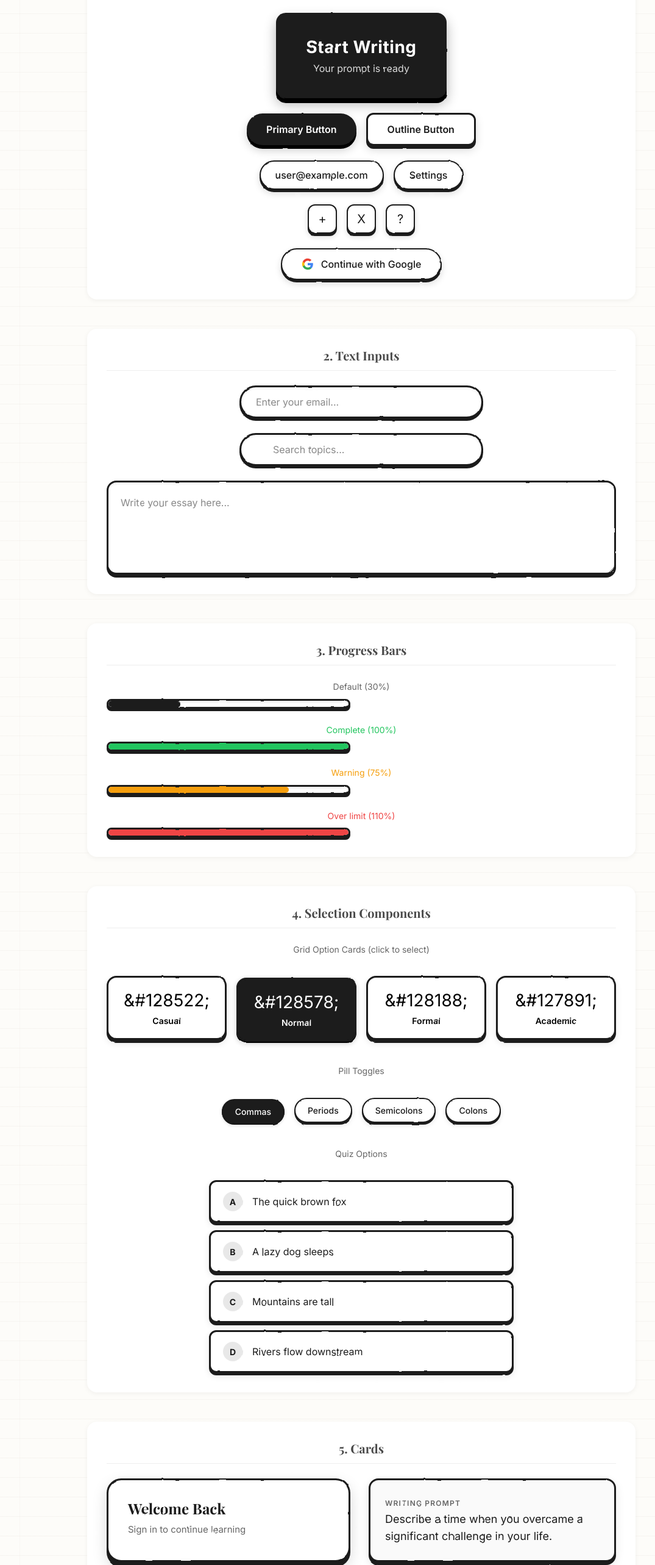
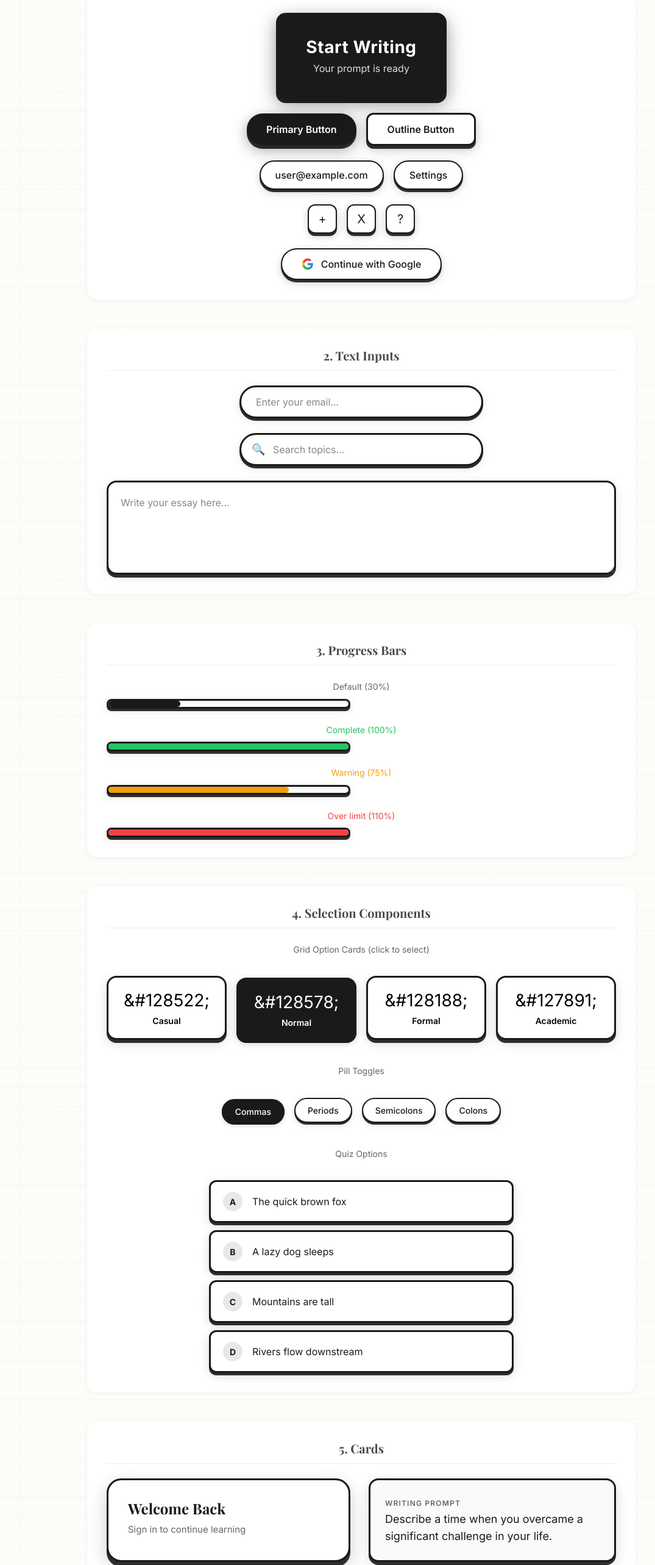
Before and after one commit to jacobkuchinsky-afk/BananaWrite, a Next.js app: page /test in a window 1280 px wide. Shown: the part 234-2800 px from the top of the page at 61% size, without its empty margins (47-1122 px from the left). Built offline with nearby package versions, Linux system fonts and the light colour scheme; no server answers; a web font is replaced by a local one.

Commit message:
Fix text distortion and add softer blurry shadows to UI components

```diff
--- a/components/UITesting/UITesting.module.css
+++ b/components/UITesting/UITesting.module.css
@@ -103,9 +103,10 @@
 
 /* ============================================
    1. BUTTON STYLES
+   Soft blurry shadows, no text distortion
    ============================================ */
 
-/* Primary Button - Dark fill with 3D effect */
+/* Primary Button - Dark fill with soft 3D effect */
 .sketchyButtonPrimary {
   display: inline-flex;
   align-items: center;
@@ -122,23 +123,24 @@
   transition: all 0.1s ease;
   border-radius: 50px;
   box-shadow:
-    0 6px 0 0 #000000,
-    0 8px 15px rgba(0, 0, 0, 0.2);
-  filter: url(#sketchy-filter);
+    0 6px 0 0 rgba(0, 0, 0, 0.8),
+    0 6px 20px rgba(0, 0, 0, 0.25),
+    0 10px 30px rgba(0, 0, 0, 0.15);
 }
 
 .sketchyButtonPrimary:hover {
   transform: translateY(-2px);
   box-shadow:
-    0 8px 0 0 #000000,
-    0 10px 20px rgba(0, 0, 0, 0.25);
+    0 8px 0 0 rgba(0, 0, 0, 0.8),
+    0 8px 25px rgba(0, 0, 0, 0.3),
+    0 12px 35px rgba(0, 0, 0, 0.2);
 }
 
 .sketchyButtonPrimary:active {
   transform: translateY(4px);
   box-shadow:
-    0 2px 0 0 #000000,
-    0 3px 8px rgba(0, 0, 0, 0.15);
+    0 2px 0 0 rgba(0, 0, 0, 0.8),
+    0 3px 10px rgba(0, 0, 0, 0.2);
 }
 
 /* Large CTA Button - Like Start Lesson */
@@ -160,23 +162,24 @@
   transition: transform 0.1s ease, box-shadow 0.1s ease;
   border-radius: 16px;
   box-shadow:
-    0 8px 0 0 #000000,
-    0 10px 20px rgba(0, 0, 0, 0.3);
-  filter: url(#sketchy-filter);
+    0 8px 0 0 rgba(0, 0, 0, 0.85),
+    0 8px 25px rgba(0, 0, 0, 0.3),
+    0 15px 40px rgba(0, 0, 0, 0.15);
 }
 
 .sketchyButton:hover {
   transform: translateY(-2px);
   box-shadow:
-    0 10px 0 0 #000000,
-    0 12px 25px rgba(0, 0, 0, 0.35);
+    0 10px 0 0 rgba(0, 0, 0, 0.85),
+    0 10px 30px rgba(0, 0, 0, 0.35),
+    0 18px 45px rgba(0, 0, 0, 0.2);
 }
 
 .sketchyButton:active {
   transform: translateY(6px);
   box-shadow:
-    0 2px 0 0 #000000,
-    0 4px 10px rgba(0, 0, 0, 0.2);
+    0 2px 0 0 rgba(0, 0, 0, 0.85),
+    0 4px 15px rgba(0, 0, 0, 0.25);
 }
 
 .sketchyButtonText {
@@ -191,7 +194,7 @@
   font-weight: 400;
 }
 
-/* Outline Button with 3D effect */
+/* Outline Button with soft 3D effect */
 .sketchyButtonOutline {
   position: relative;
   display: inline-flex;
@@ -208,23 +211,24 @@
   transition: all 0.1s ease;
   border-radius: 12px;
   box-shadow:
-    0 5px 0 0 #1a1a1a,
-    0 7px 15px rgba(0, 0, 0, 0.15);
-  filter: url(#sketchy-filter);
+    0 5px 0 0 rgba(26, 26, 26, 0.9),
+    0 5px 15px rgba(0, 0, 0, 0.15),
+    0 8px 25px rgba(0, 0, 0, 0.1);
 }
 
 .sketchyButtonOutline:hover {
   transform: translateY(-2px);
   box-shadow:
-    0 7px 0 0 #1a1a1a,
-    0 9px 20px rgba(0, 0, 0, 0.2);
+    0 7px 0 0 rgba(26, 26, 26, 0.9),
+    0 7px 20px rgba(0, 0, 0, 0.2),
+    0 10px 30px rgba(0, 0, 0, 0.12);
 }
 
 .sketchyButtonOutline:active {
   transform: translateY(4px);
   box-shadow:
-    0 1px 0 0 #1a1a1a,
-    0 2px 8px rgba(0, 0, 0, 0.1);
+    0 1px 0 0 rgba(26, 26, 26, 0.9),
+    0 2px 10px rgba(0, 0, 0, 0.15);
 }
 
 /* Pill Button - Small settings/email style */
@@ -244,23 +248,24 @@
   transition: all 0.1s ease;
   border-radius: 50px;
   box-shadow:
-    0 4px 0 0 #1a1a1a,
-    0 6px 12px rgba(0, 0, 0, 0.15);
-  filter: url(#sketchy-filter);
+    0 4px 0 0 rgba(26, 26, 26, 0.9),
+    0 4px 12px rgba(0, 0, 0, 0.12),
+    0 6px 20px rgba(0, 0, 0, 0.08);
 }
 
 .sketchyPillButton:hover {
   transform: translateY(-2px);
   box-shadow:
-    0 6px 0 0 #1a1a1a,
-    0 8px 15px rgba(0, 0, 0, 0.2);
+    0 6px 0 0 rgba(26, 26, 26, 0.9),
+    0 6px 15px rgba(0, 0, 0, 0.15),
+    0 8px 25px rgba(0, 0, 0, 0.1);
 }
 
 .sketchyPillButton:active {
   transform: translateY(3px);
   box-shadow:
-    0 1px 0 0 #1a1a1a,
-    0 2px 5px rgba(0, 0, 0, 0.1);
+    0 1px 0 0 rgba(26, 26, 26, 0.9),
+    0 2px 8px rgba(0, 0, 0, 0.12);
 }
 
 /* Icon Button */
@@ -278,23 +283,24 @@
   transition: all 0.1s ease;
   border-radius: 12px;
   box-shadow:
-    0 4px 0 0 #1a1a1a,
-    0 5px 10px rgba(0, 0, 0, 0.15);
-  filter: url(#sketchy-filter);
+    0 4px 0 0 rgba(26, 26, 26, 0.9),
+    0 4px 12px rgba(0, 0, 0, 0.12),
+    0 6px 18px rgba(0, 0, 0, 0.08);
 }
 
 .sketchyIconButton:hover {
   transform: translateY(-2px);
   box-shadow:
-    0 6px 0 0 #1a1a1a,
-    0 7px 12px rgba(0, 0, 0, 0.2);
+    0 6px 0 0 rgba(26, 26, 26, 0.9),
+    0 6px 15px rgba(0, 0, 0, 0.15),
+    0 8px 22px rgba(0, 0, 0, 0.1);
 }
 
 .sketchyIconButton:active {
   transform: translateY(3px);
   box-shadow:
-    0 1px 0 0 #1a1a1a,
-    0 2px 5px rgba(0, 0, 0, 0.1);
+    0 1px 0 0 rgba(26, 26, 26, 0.9),
+    0 2px 8px rgba(0, 0, 0, 0.12);
 }
 
 /* Google Sign-In Button */
@@ -314,23 +320,24 @@
   transition: all 0.1s ease;
   border-radius: 50px;
   box-shadow:
-    0 4px 0 0 #1a1a1a,
-    0 6px 12px rgba(0, 0, 0, 0.15);
-  filter: url(#sketchy-filter);
+    0 4px 0 0 rgba(26, 26, 26, 0.9),
+    0 4px 12px rgba(0, 0, 0, 0.12),
+    0 6px 20px rgba(0, 0, 0, 0.08);
 }
 
 .sketchyGoogleButton:hover {
   transform: translateY(-2px);
   box-shadow:
-    0 6px 0 0 #1a1a1a,
-    0 8px 15px rgba(0, 0, 0, 0.2);
+    0 6px 0 0 rgba(26, 26, 26, 0.9),
+    0 6px 15px rgba(0, 0, 0, 0.15),
+    0 8px 25px rgba(0, 0, 0, 0.1);
 }
 
 .sketchyGoogleButton:active {
   transform: translateY(3px);
   box-shadow:
-    0 1px 0 0 #1a1a1a,
-    0 2px 5px rgba(0, 0, 0, 0.1);
+    0 1px 0 0 rgba(26, 26, 26, 0.9),
+    0 2px 8px rgba(0, 0, 0, 0.12);
 }
 
 .googleIcon {
@@ -340,6 +347,7 @@
 
 /* ============================================
    2. TEXT INPUT STYLES
+   Soft shadows, no text distortion
    ============================================ */
 
 /* Standard Text Input */
@@ -356,9 +364,9 @@
   outline: none;
   transition: all 0.2s ease;
   box-shadow:
-    0 4px 0 0 #1a1a1a,
+    0 4px 0 0 rgba(26, 26, 26, 0.9),
+    0 4px 15px rgba(0, 0, 0, 0.1),
     inset 0 2px 4px rgba(0, 0, 0, 0.05);
-  filter: url(#sketchy-filter);
 }
 
 .sketchyInput::placeholder {
@@ -367,7 +375,8 @@
 
 .sketchyInput:focus {
   box-shadow:
-    0 4px 0 0 #1a1a1a,
+    0 4px 0 0 rgba(26, 26, 26, 0.9),
+    0 4px 15px rgba(0, 0, 0, 0.1),
     inset 0 2px 4px rgba(0, 0, 0, 0.05),
     0 0 0 3px rgba(26, 26, 26, 0.1);
 }
@@ -401,9 +410,9 @@
   outline: none;
   transition: all 0.2s ease;
   box-shadow:
-    0 4px 0 0 #1a1a1a,
+    0 4px 0 0 rgba(26, 26, 26, 0.9),
+    0 4px 15px rgba(0, 0, 0, 0.1),
     inset 0 2px 4px rgba(0, 0, 0, 0.05);
-  filter: url(#sketchy-filter);
 }
 
 .sketchySearchInput::placeholder {
@@ -412,7 +421,8 @@
 
 .sketchySearchInput:focus {
   box-shadow:
-    0 4px 0 0 #1a1a1a,
+    0 4px 0 0 rgba(26, 26, 26, 0.9),
+    0 4px 15px rgba(0, 0, 0, 0.1),
     inset 0 2px 4px rgba(0, 0, 0, 0.05),
     0 0 0 3px rgba(26, 26, 26, 0.1);
 }
@@ -433,9 +443,9 @@
   resize: vertical;
   transition: all 0.2s ease;
   box-shadow:
-    0 5px 0 0 #1a1a1a,
+    0 5px 0 0 rgba(26, 26, 26, 0.9),
+    0 5px 18px rgba(0, 0, 0, 0.1),
     inset 0 2px 4px rgba(0, 0, 0, 0.05);
-  filter: url(#sketchy-filter);
 }
 
 .sketchyTextarea::placeholder {
@@ -444,7 +454,8 @@
 
 .sketchyTextarea:focus {
   box-shadow:
-    0 5px 0 0 #1a1a1a,
+    0 5px 0 0 rgba(26, 26, 26, 0.9),
+    0 5px 18px rgba(0, 0, 0, 0.1),
     inset 0 2px 4px rgba(0, 0, 0, 0.05),
     0 0 0 3px rgba(26, 26, 26, 0.1);
 }
@@ -462,9 +473,9 @@
   border-radius: 50px;
   overflow: hidden;
   box-shadow:
-    0 4px 0 0 #1a1a1a,
+    0 4px 0 0 rgba(26, 26, 26, 0.9),
+    0 4px 15px rgba(0, 0, 0, 0.1),
     inset 0 2px 4px rgba(0, 0, 0, 0.1);
-  filter: url(#sketchy-filter);
 }
 
 .sketchyProgressFill {
@@ -497,6 +508,7 @@
 
 /* ============================================
    4. SELECTION COMPONENTS
+   Soft shadows, no text distortion
    ============================================ */
 
 /* Grid Option Card (like craziness selector) */
@@ -514,16 +526,17 @@
   text-align: center;
   min-height: 100px;
   box-shadow:
-    0 5px 0 0 #1a1a1a,
-    0 6px 12px rgba(0, 0, 0, 0.1);
-  filter: url(#sketchy-filter);
+    0 5px 0 0 rgba(26, 26, 26, 0.9),
+    0 5px 15px rgba(0, 0, 0, 0.1),
+    0 8px 25px rgba(0, 0, 0, 0.05);
 }
 
 .sketchyOptionCard:hover {
   transform: translateY(-2px);
   box-shadow:
-    0 7px 0 0 #1a1a1a,
-    0 8px 15px rgba(0, 0, 0, 0.15);
+    0 7px 0 0 rgba(26, 26, 26, 0.9),
+    0 7px 20px rgba(0, 0, 0, 0.12),
+    0 10px 30px rgba(0, 0, 0, 0.08);
 }
 
 .sketchyOptionCard.selected {
@@ -531,8 +544,8 @@
   color: #ffffff;
   transform: translateY(3px);
   box-shadow:
-    0 2px 0 0 #000000,
-    0 3px 8px rgba(0, 0, 0, 0.2);
+    0 2px 0 0 rgba(0, 0, 0, 0.9),
+    0 3px 12px rgba(0, 0, 0, 0.2);
 }
 
 .sketchyOptionIcon {
@@ -561,16 +574,17 @@
   font-weight: 500;
   transition: all 0.1s ease;
   box-shadow:
-    0 3px 0 0 #1a1a1a,
-    0 4px 8px rgba(0, 0, 0, 0.1);
-  filter: url(#sketchy-filter);
+    0 3px 0 0 rgba(26, 26, 26, 0.9),
+    0 3px 10px rgba(0, 0, 0, 0.08),
+    0 5px 18px rgba(0, 0, 0, 0.05);
 }
 
 .sketchyPillToggle:hover {
   transform: translateY(-1px);
   box-shadow:
-    0 4px 0 0 #1a1a1a,
-    0 5px 10px rgba(0, 0, 0, 0.15);
+    0 4px 0 0 rgba(26, 26, 26, 0.9),
+    0 4px 12px rgba(0, 0, 0, 0.1),
+    0 6px 20px rgba(0, 0, 0, 0.06);
 }
 
 .sketchyPillToggle.selected {
@@ -578,8 +592,8 @@
   color: #ffffff;
   transform: translateY(2px);
   box-shadow:
-    0 1px 0 0 #000000,
-    0 2px 5px rgba(0, 0, 0, 0.15);
+    0 1px 0 0 rgba(0, 0, 0, 0.9),
+    0 2px 8px rgba(0, 0, 0, 0.15);
 }
 
 /* Quiz Option Button */
@@ -599,16 +613,17 @@
   text-align: left;
   transition: all 0.1s ease;
   box-shadow:
-    0 4px 0 0 #1a1a1a,
-    0 5px 12px rgba(0, 0, 0, 0.1);
-  filter: url(#sketchy-filter);
+    0 4px 0 0 rgba(26, 26, 26, 0.9),
+    0 4px 15px rgba(0, 0, 0, 0.1),
+    0 6px 22px rgba(0, 0, 0, 0.05);
 }
 
 .sketchyQuizOption:hover {
   transform: translateY(-2px);
   box-shadow:
-    0 6px 0 0 #1a1a1a,
-    0 7px 15px rgba(0, 0, 0, 0.15);
+    0 6px 0 0 rgba(26, 26, 26, 0.9),
+    0 6px 18px rgba(0, 0, 0, 0.12),
+    0 8px 28px rgba(0, 0, 0, 0.08);
 }
 
 .sketchyQuizOption.selected {
@@ -616,8 +631,8 @@
   color: #ffffff;
   transform: translateY(3px);
   box-shadow:
-    0 1px 0 0 #000000,
-    0 2px 6px rgba(0, 0, 0, 0.2);
+    0 1px 0 0 rgba(0, 0, 0, 0.9),
+    0 2px 10px rgba(0, 0, 0, 0.2);
 }
 
 .sketchyQuizLetter {
@@ -640,6 +655,7 @@
 
 /* ============================================
    5. CARD STYLES
+   Soft shadows, no text distortion
    ============================================ */
 
 /* Auth Card */
@@ -651,9 +667,9 @@
   border-radius: 24px;
   padding: 2rem;
   box-shadow:
-    0 8px 0 0 #1a1a1a,
-    0 10px 25px rgba(0, 0, 0, 0.15);
-  filter: url(#sketchy-filter);
+    0 8px 0 0 rgba(26, 26, 26, 0.9),
+    0 8px 25px rgba(0, 0, 0, 0.12),
+    0 15px 40px rgba(0, 0, 0, 0.08);
 }
 
 /* Content Card (prompt/question style) */
@@ -664,9 +680,9 @@
   border-radius: 16px;
   padding: 1.5rem;
   box-shadow:
-    0 5px 0 0 #1a1a1a,
-    0 6px 15px rgba(0, 0, 0, 0.1);
-  filter: url(#sketchy-filter);
+    0 5px 0 0 rgba(26, 26, 26, 0.9),
+    0 5px 18px rgba(0, 0, 0, 0.1),
+    0 8px 30px rgba(0, 0, 0, 0.05);
 }
 
 .sketchyContentLabel {
@@ -692,9 +708,9 @@
   border-radius: 20px;
   padding: 1.5rem;
   box-shadow:
-    0 5px 0 0 #ca8a04,
-    0 6px 15px rgba(202, 138, 4, 0.2);
-  filter: url(#sketchy-filter);
+    0 5px 0 0 rgba(202, 138, 4, 0.9),
+    0 5px 18px rgba(202, 138, 4, 0.15),
+    0 8px 30px rgba(202, 138, 4, 0.08);
 }
 
 .sketchyFeedbackTitle {
@@ -721,9 +737,9 @@
   border-radius: 20px;
   padding: 1.5rem;
   box-shadow:
-    0 5px 0 0 #16a34a,
-    0 6px 15px rgba(22, 163, 74, 0.2);
-  filter: url(#sketchy-filter);
+    0 5px 0 0 rgba(22, 163, 74, 0.9),
+    0 5px 18px rgba(22, 163, 74, 0.15),
+    0 8px 30px rgba(22, 163, 74, 0.08);
 }
 
 .sketchySuccessTitle {
@@ -744,6 +760,7 @@
 
 /* ============================================
    6. BADGES & PILLS
+   Soft shadows
    ============================================ */
 
 /* Skill Badge */
@@ -757,8 +774,9 @@
   font-size: 0.75rem;
   font-weight: 600;
   color: #1a1a1a;
-  box-shadow: 0 2px 0 0 #1a1a1a;
-  filter: url(#sketchy-filter);
+  box-shadow:
+    0 2px 0 0 rgba(26, 26, 26, 0.9),
+    0 2px 8px rgba(0, 0, 0, 0.1);
 }
 
 /* XP Badge */
@@ -773,8 +791,9 @@
   font-size: 1rem;
   font-weight: 700;
   color: #d97706;
-  box-shadow: 0 3px 0 0 #f59e0b;
-  filter: url(#sketchy-filter);
+  box-shadow:
+    0 3px 0 0 rgba(245, 158, 11, 0.9),
+    0 3px 12px rgba(245, 158, 11, 0.2);
 }
 
 /* Notification Badge */
@@ -791,11 +810,14 @@
   font-size: 0.75rem;
   font-weight: 700;
   color: #ffffff;
-  box-shadow: 0 2px 0 0 #16a34a;
+  box-shadow:
+    0 2px 0 0 rgba(22, 163, 74, 0.9),
+    0 2px 8px rgba(22, 163, 74, 0.3);
 }
 
 /* ============================================
    7. MESSAGE BOXES
+   Soft blurry shadows, no text distortion
    ============================================ */
 
 /* Error Message */
@@ -807,8 +829,10 @@
   border-radius: 12px;
   font-size: 0.9375rem;
   color: #dc2626;
-  box-shadow: 0 4px 0 0 #ef4444;
-  filter: url(#sketchy-filter);
+  box-shadow:
+    0 4px 0 0 rgba(239, 68, 68, 0.85),
+    0 4px 15px rgba(239, 68, 68, 0.2),
+    0 6px 25px rgba(239, 68, 68, 0.1);
 }
 
 /* Success Message */
@@ -820,8 +844,10 @@
   border-radius: 12px;
   font-size: 0.9375rem;
   color: #16a34a;
-  box-shadow: 0 4px 0 0 #22c55e;
-  filter: url(#sketchy-filter);
+  box-shadow:
+    0 4px 0 0 rgba(34, 197, 94, 0.85),
+    0 4px 15px rgba(34, 197, 94, 0.2),
+    0 6px 25px rgba(34, 197, 94, 0.1);
 }
 
 /* Warning Banner */
@@ -833,8 +859,10 @@
   border-radius: 12px;
   font-size: 0.9375rem;
   color: #92400e;
-  box-shadow: 0 4px 0 0 #f59e0b;
-  filter: url(#sketchy-filter);
+  box-shadow:
+    0 4px 0 0 rgba(245, 158, 11, 0.85),
+    0 4px 15px rgba(245, 158, 11, 0.2),
+    0 6px 25px rgba(245, 158, 11, 0.1);
 }
 
 /* ============================================
@@ -860,9 +888,9 @@
   outline: none;
   cursor: pointer;
   box-shadow:
-    0 3px 0 0 #1a1a1a,
+    0 3px 0 0 rgba(26, 26, 26, 0.9),
+    0 3px 12px rgba(0, 0, 0, 0.1),
     inset 0 2px 4px rgba(0, 0, 0, 0.1);
-  filter: url(#sketchy-filter);
 }
 
 .sketchySlider::-webkit-slider-thumb {
@@ -873,7 +901,9 @@
   background: #1a1a1a;
   border-radius: 50%;
   cursor: pointer;
-  box-shadow: 0 3px 0 0 #000000;
+  box-shadow:
+    0 3px 0 0 rgba(0, 0, 0, 0.8),
+    0 3px 10px rgba(0, 0, 0, 0.2);
   transition: transform 0.1s ease;
 }
 
@@ -888,7 +918,9 @@
   border-radius: 50%;
   cursor: pointer;
   border: none;
-  box-shadow: 0 3px 0 0 #000000;
+  box-shadow:
+    0 3px 0 0 rgba(0, 0, 0, 0.8),
+    0 3px 10px rgba(0, 0, 0, 0.2);
 }
 
 .sketchySliderValue {
@@ -915,7 +947,9 @@
   border: 2px solid #1a1a1a;
   border-radius: 50%;
   transition: all 0.2s ease;
-  box-shadow: 0 2px 0 0 #1a1a1a;
+  box-shadow:
+    0 2px 0 0 rgba(26, 26, 26, 0.9),
+    0 2px 6px rgba(0, 0, 0, 0.1);
 }
 
 .sketchyStepDot.active {
@@ -926,7 +960,9 @@
 .sketchyStepDot.completed {
   background-color: #22c55e;
   border-color: #16a34a;
-  box-shadow: 0 2px 0 0 #16a34a;
+  box-shadow:
+    0 2px 0 0 rgba(22, 163, 74, 0.9),
+    0 2px 6px rgba(22, 163, 74, 0.2);
 }
 
 /* Hidden SVG for filters */
```
Also changed, not shown: app/test/page.tsx (+0 -21 lines).
